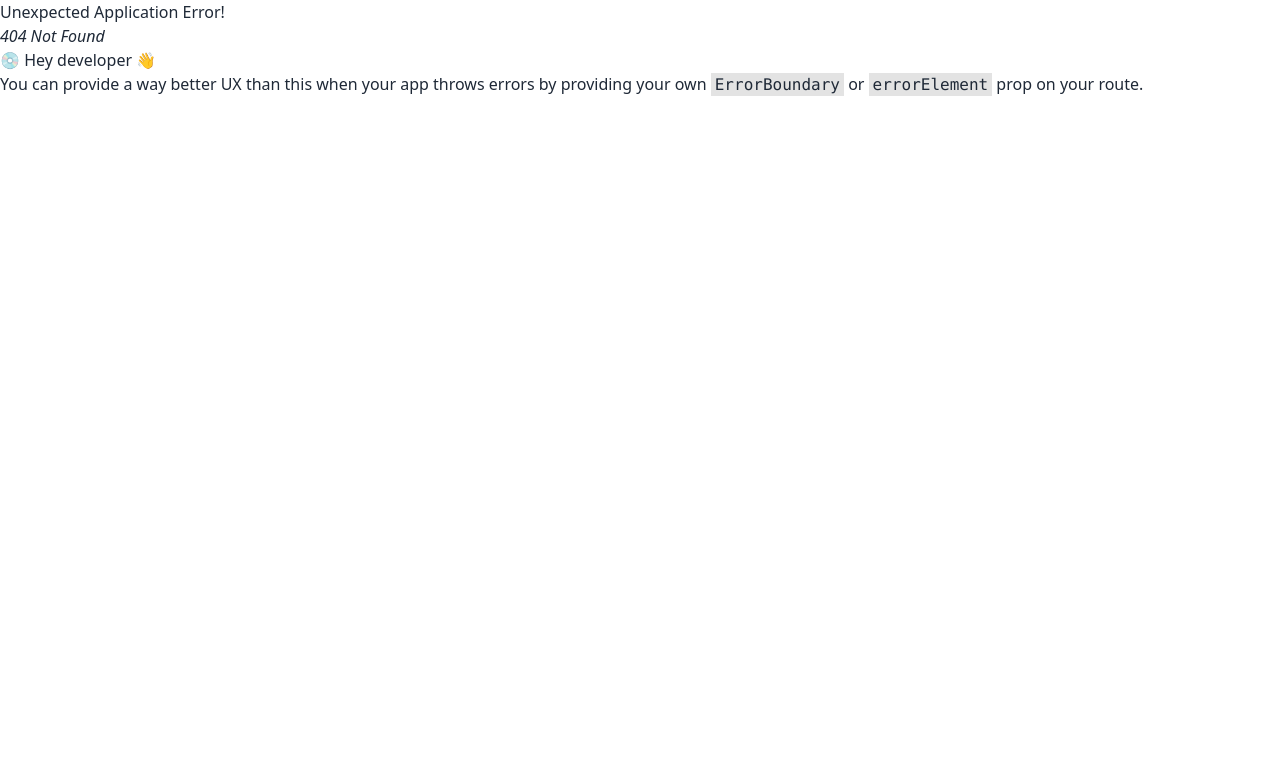
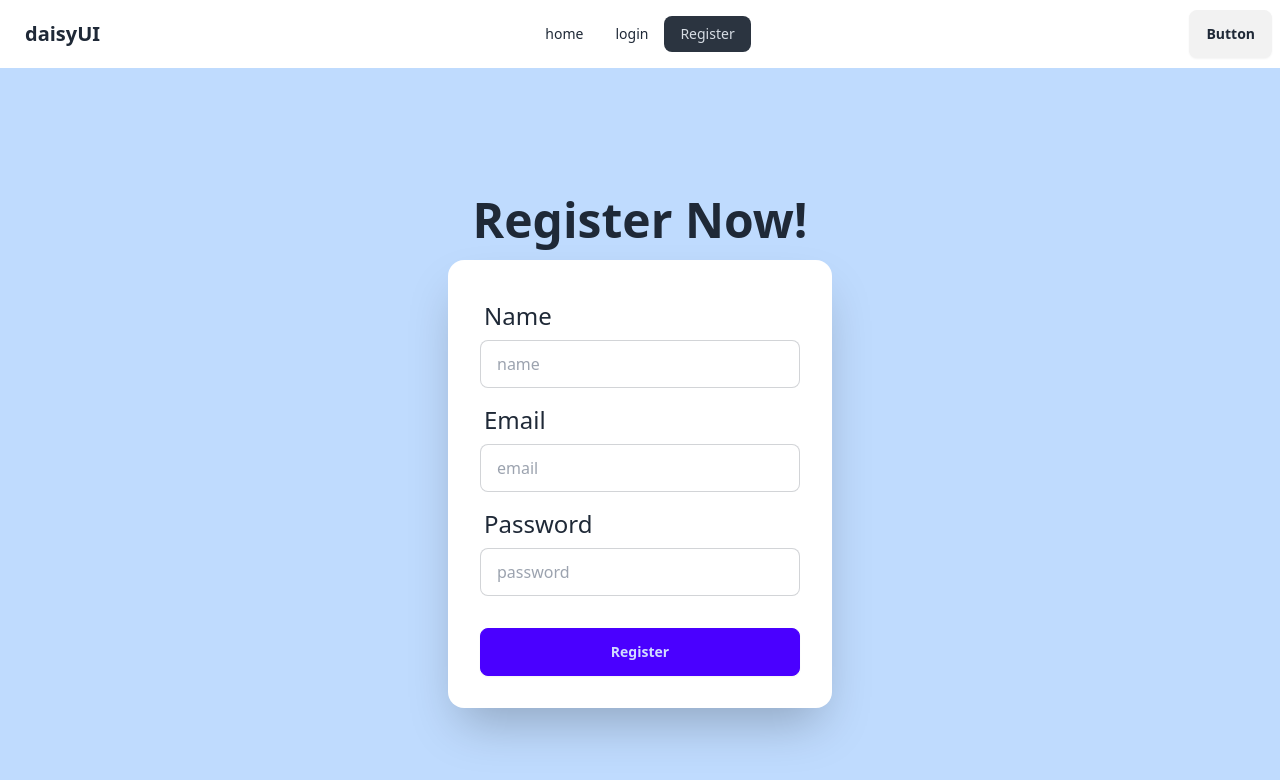
Before and after one commit to Salman-Faiz/Auth-context-firebase-login, a React (Vite) app: page /register in a window 1280 px wide. Before the commit this address had no page. Shown: the top 780 px of the page. Built offline with nearby package versions, Linux system fonts and the light colour scheme.

Commit message:
login and register form designed also get value from form

```diff
--- a/src/Components/Login.jsx
+++ b/src/Components/Login.jsx
@@ -1,28 +1,34 @@
 
 
 const Login = () => {
+ const handleLoginSubmit = (e)=>{
+     e.preventDefault();
+     const email = e.target.email.value;
+     const password = e.target.password.value;
+     console.log(email, password)
+ }
     return (
-        <div className="hero min-h-screen bg-base-200">
-            <div className="hero-content flex-col lg:flex-row-reverse">
+        <div className="  bg-green-200 py-28">
+  <div className="hero-content flex-col ">
     <div className="text-center lg:text-left">
       <h1 className="text-5xl font-bold">Login now!</h1>
-                    <p className="py-6">Provident cupiditate voluptatem et in. Quaerat fugiat ut assumenda excepturi exercitationem quasi. In deleniti eaque aut repudiandae et a id nisi.</p>
+
     </div>
-                <div className="card shrink-0 w-full max-w-sm shadow-2xl bg-base-100">
-                    <form className="card-body">
+    <div className="card shrink-0 w-full max-w-sm shadow-2xl bg-base-100 ">
+      <form onSubmit={handleLoginSubmit} className="card-body ">
         <div className="form-control">
           <label className="label">
-                                <span className="label-text">Email</span>
+            <span className="label-text text-2xl">Email</span>
           </label>
-                            <input type="email" placeholder="email" className="input input-bordered" required />
+          <input type="email" name="email" placeholder="email" className="input input-bordered" required />
         </div>
         <div className="form-control">
           <label className="label">
-                                <span className="label-text">Password</span>
+            <span className="label-text text-2xl">Password</span>
           </label>
-                            <input type="password" placeholder="password" className="input input-bordered" required />
+          <input type="password" name="password" placeholder="password" className="input input-bordered" required />
           <label className="label">
-                                <a href="#" className="label-text-alt link link-hover">Forgot password?</a>
+            <a href="#" className="label-text-alt link link-hover font-medium text-xl text-red-700">Forgot password?</a>
           </label>
         </div>
         <div className="form-control mt-6">
--- a/src/Components/Navbar.jsx
+++ b/src/Components/Navbar.jsx
@@ -8,6 +8,7 @@
 
     <li><NavLink to={'/'}>home</NavLink></li>
     <li><NavLink to={'/login'}>login</NavLink></li>
+    <li><NavLink to={'/register'}>Register</NavLink></li>
     </>
     return (
         <div className="navbar bg-base-100">
--- /dev/null
+++ b/src/Components/Register.jsx
@@ -0,0 +1,49 @@
+
+
+const Register = () => {
+    const handleRegisterSubmit = e =>{
+
+        e.preventDefault();
+        const email = e.target.email.value;
+        const password = e.target.password.value;
+        console.log(email, password)
+    }
+    return (
+        <div className="  bg-blue-200 py-28">
+            <div className="hero-content flex-col ">
+                <div className="text-center lg:text-left">
+                    <h1 className="text-5xl font-bold">Register Now!</h1>
+
+                </div>
+                <div className="card shrink-0 w-full max-w-sm shadow-2xl bg-base-100 ">
+                    <form onSubmit={handleRegisterSubmit} className="card-body ">
+                        <div className="form-control">
+                            <label className="label">
+                                <span className="label-text text-2xl">Name</span>
+                            </label>
+                            <input type="text" name="name" placeholder="name" className="input input-bordered"  />
+                        </div>
+                        <div className="form-control">
+                            <label className="label">
+                                <span className="label-text text-2xl">Email</span>
+                            </label>
+                            <input type="email" name="email" placeholder="email" className="input input-bordered" required />
+                        </div>
+                        <div className="form-control">
+                            <label className="label">
+                                <span className="label-text text-2xl">Password</span>
+                            </label>
+                            <input type="password" name="password" placeholder="password" className="input input-bordered" required />
+
+                        </div>
+                        <div className="form-control mt-6">
+                            <button className="btn btn-primary">Register</button>
+                        </div>
+                    </form>
+                </div>
+            </div>
+        </div>
+    );
+};
+
+export default Register;
--- a/src/main.jsx
+++ b/src/main.jsx
@@ -9,6 +9,7 @@
 import Home from './Components/Home';
 import Login from './Components/Login';
 import Root from './Components/Root';
+import Register from './Components/Register';
 
 const router = createBrowserRouter([
   {
@@ -22,6 +23,10 @@
       {
         path:'/login',
         element:<Login/>
+      },
+      {
+        path:'/register',
+        element:<Register/>
       }
     ]
   },
```
Lines whose indentation alone changed are shown as unchanged.
